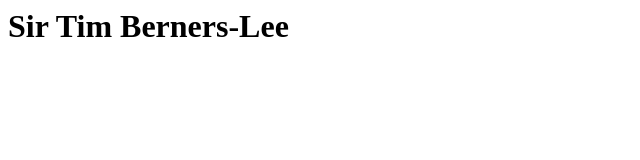
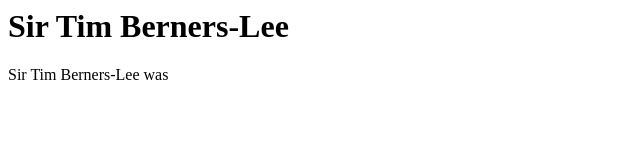
Before and after one commit to KyleM2004/Tribute-Page, a plain HTML site: page index.html in a window 1280 px wide. Shown: the whole page, without its empty margins (0-640 px from the left). Drawn offline with Linux system fonts and the light colour scheme.

Commit message:
Update index.html

```diff
--- a/index.html
+++ b/index.html
@@ -8,5 +8,8 @@
         Sir Tim Berners-Lee
     </h1>
 </header>
+<div>
+    <p>Sir Tim Berners-Lee was </p>
+</div>
 
 </body>
```
